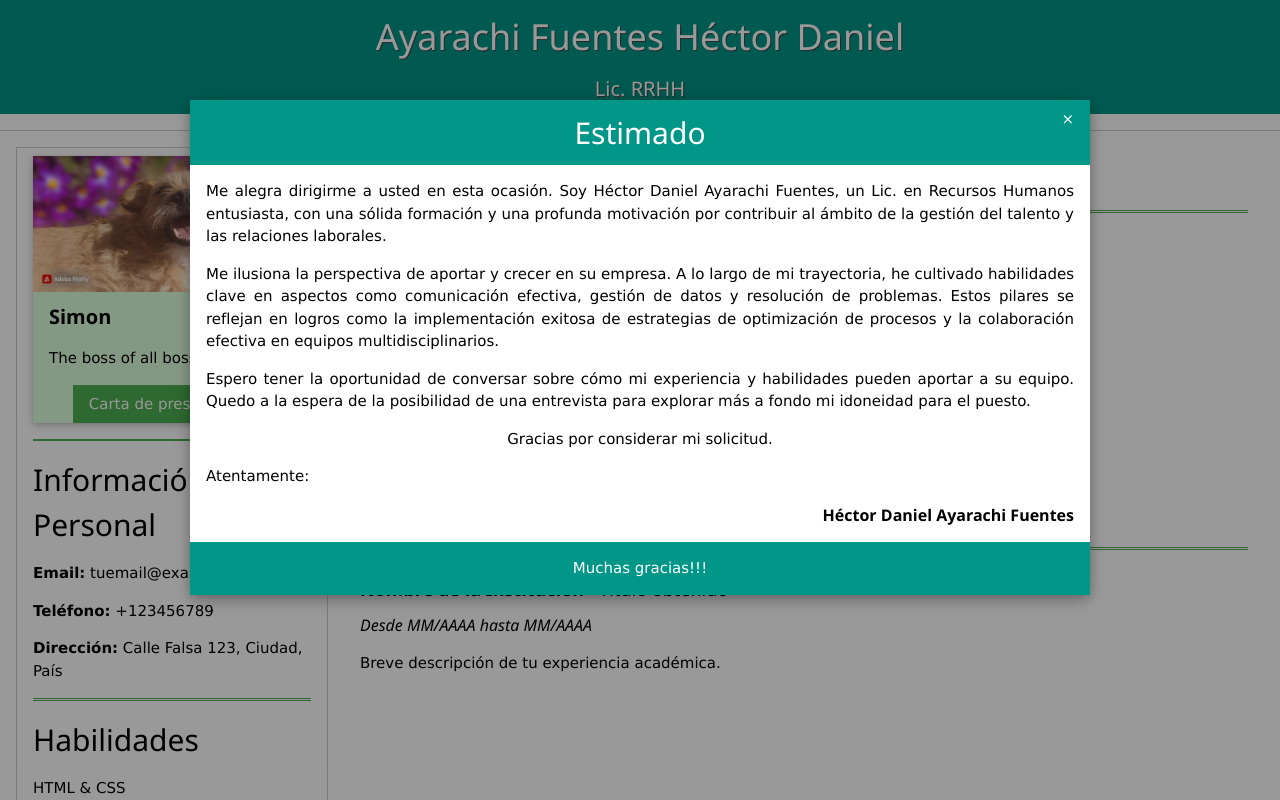
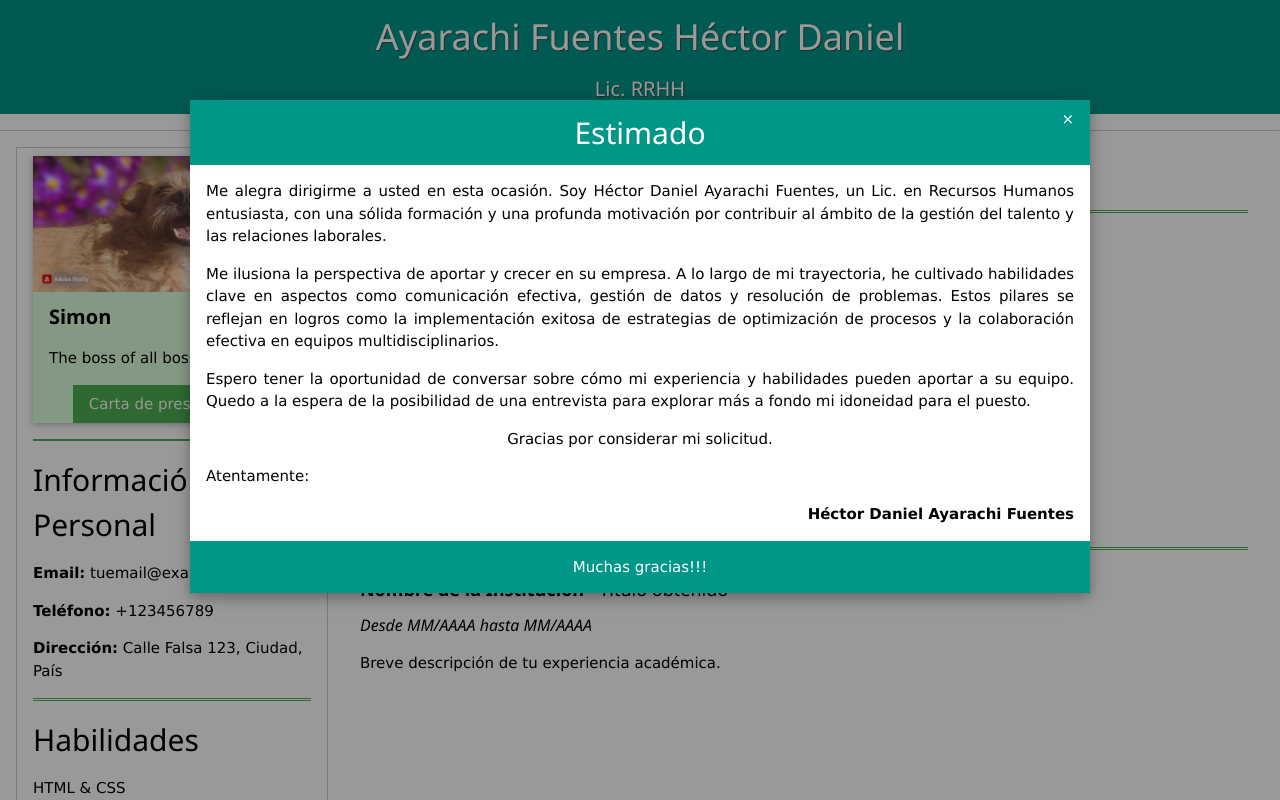
Before and after one commit to HectorDanielAyarachiFuentes/cv-w3schools, a plain HTML site: page index.html in a window 1280 px wide. Both pictures are taken after a click on the button "Carta de presentación". Shown: the top 800 px of the page. Drawn offline with nearby package versions, Linux system fonts and the light colour scheme.

Commit message:
<p class="w3-right-align">                     <b>Héctor Daniel Ayarachi Fuentes</b>                   </p>

```diff
--- a/index.html
+++ b/index.html
@@ -62,9 +62,12 @@
                     Gracias por considerar mi solicitud.
                   </p>
                   <p class="w3-left-align bold">Atentamente:</p>
-                  <dl class="w3-right-align">
-                    <h6><b>Héctor Daniel Ayarachi Fuentes</b></h6>
-                  </dl>
+
+                  <p class="w3-right-align">
+                    <b>Héctor Daniel Ayarachi Fuentes</b>
+                  </p>
+
+
                 </div>
                 <footer class="w3-container w3-teal">
                   <p>Muchas gracias!!!</p>
```
